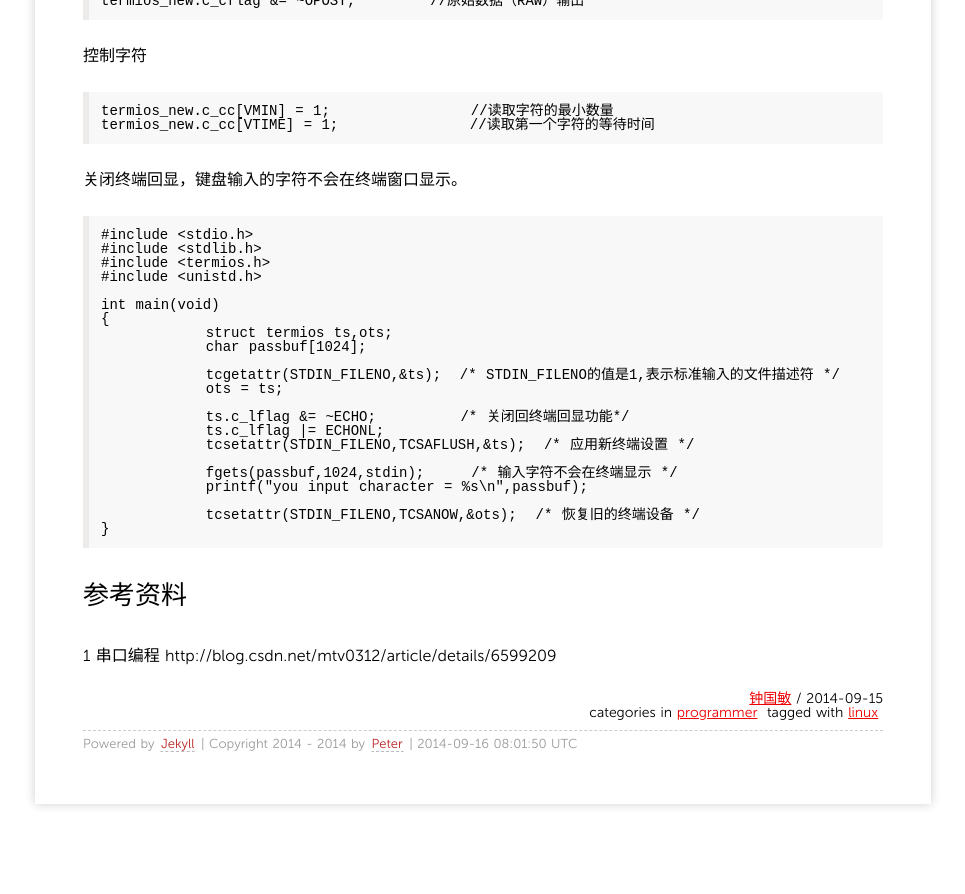
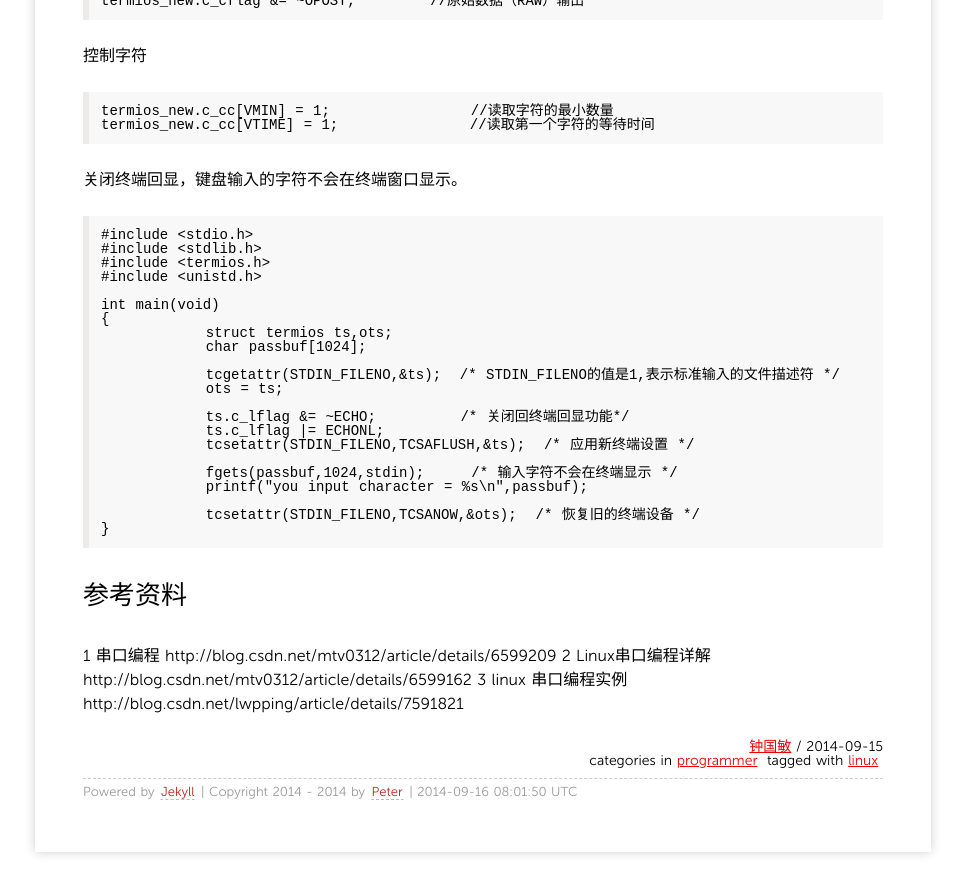
Before and after one commit to fengyr/blog, a Jekyll site: the page built from _posts/2014/2014-09-15-串口编程.md, in a window 1280 px wide and 900 px high, scrolled down 6770 px. Shown: the top 894 px of the window, without its empty margins (157-1122 px from the left). Built offline with Jekyll 4.4.1, drawn with Linux system fonts in a browser that asks for light colours; Markdown is read by kramdown in place of the engine named in the settings; before the commit the page ends 7622 px from its top, so only the background shows below that.

Commit message:
Update 2014-09-15-串口编程.md

```diff
--- a/_posts/2014/2014-09-15-串口编程.md
+++ b/_posts/2014/2014-09-15-串口编程.md
@@ -333,3 +333,7 @@ IEXIEN
 ##参考资料
 1	串口编程
 	http://blog.csdn.net/mtv0312/article/details/6599209
+2	Linux串口编程详解
+	http://blog.csdn.net/mtv0312/article/details/6599162
+3	linux 串口编程实例
+	http://blog.csdn.net/lwpping/article/details/7591821
```
